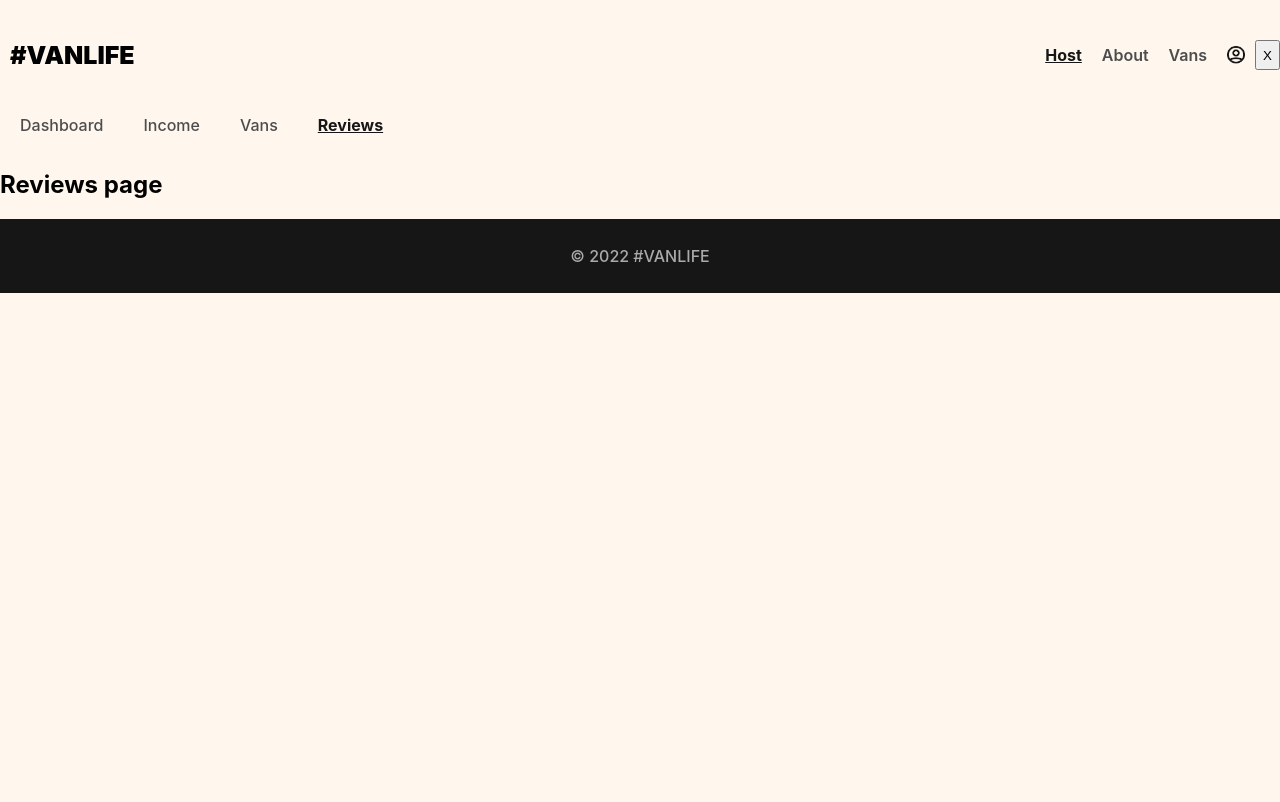
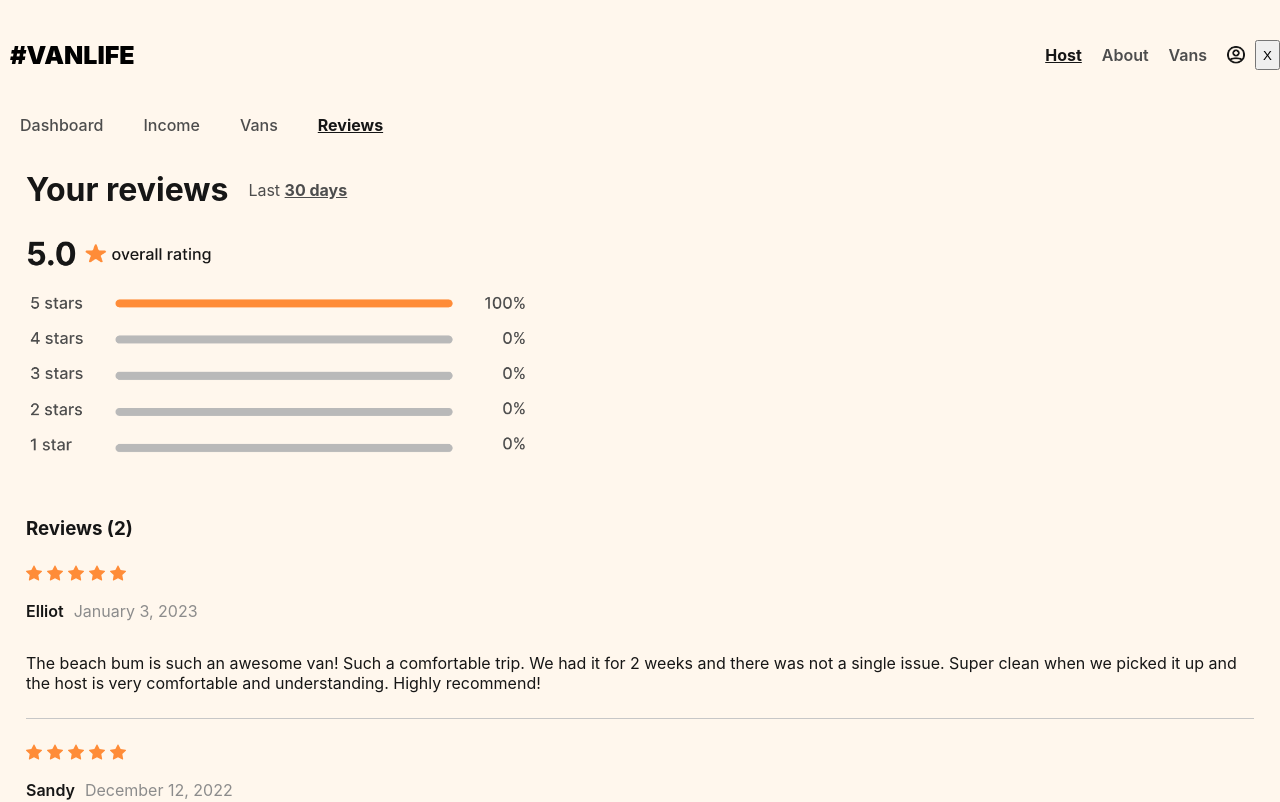
Before and after one commit to jmarcm/van-life, a React (Vite) app: page /host/reviews in a window 1280 px wide. Shown: the top 802 px of the page. Built offline with nearby package versions, Linux system fonts and the light colour scheme; sample sign-in values are in the browser's storage; what miragejs would draw is missing.

Commit message:
Remove placeholders: Reviews

```diff
--- a/src/pages/Host/Reviews.jsx
+++ b/src/pages/Host/Reviews.jsx
@@ -1,5 +1,50 @@
 import React from "react";
+import { BsStarFill } from "react-icons/bs";
+import reviewsGraph from "../../assets/images/reviews-graph.png";
 
 export default function Reviews() {
-    return <h2>Reviews page</h2>;
+    const reviewsData = [
+        {
+            rating: 5,
+            name: "Elliot",
+            date: "January 3, 2023",
+            text: "The beach bum is such an awesome van! Such a comfortable trip. We had it for 2 weeks and there was not a single issue. Super clean when we picked it up and the host is very comfortable and understanding. Highly recommend!",
+            id: "1",
+        },
+        {
+            rating: 5,
+            name: "Sandy",
+            date: "December 12, 2022",
+            text: "This is our third time using the Modest Explorer for our travels and we love it! No complaints, absolutely perfect!",
+            id: "2",
+        },
+    ];
+
+    return (
+        <section className="host-reviews">
+            <div className="top-text">
+                <h2>Your reviews</h2>
+                <p>
+                    Last <span>30 days</span>
+                </p>
+            </div>
+            <img className="graph" src={reviewsGraph} alt="Review graph" />
+            <h3>Reviews (2)</h3>
+            {reviewsData.map((review) => (
+                <div key={review.id}>
+                    <div className="review">
+                        {[...Array(review.rating)].map((_, i) => (
+                            <BsStarFill className="review-star" key={i} />
+                        ))}
+                        <div className="info">
+                            <p className="name">{review.name}</p>
+                            <p className="date">{review.date}</p>
+                        </div>
+                        <p>{review.text}</p>
+                    </div>
+                    <hr />
+                </div>
+            ))}
+        </section>
+    );
 }
```
